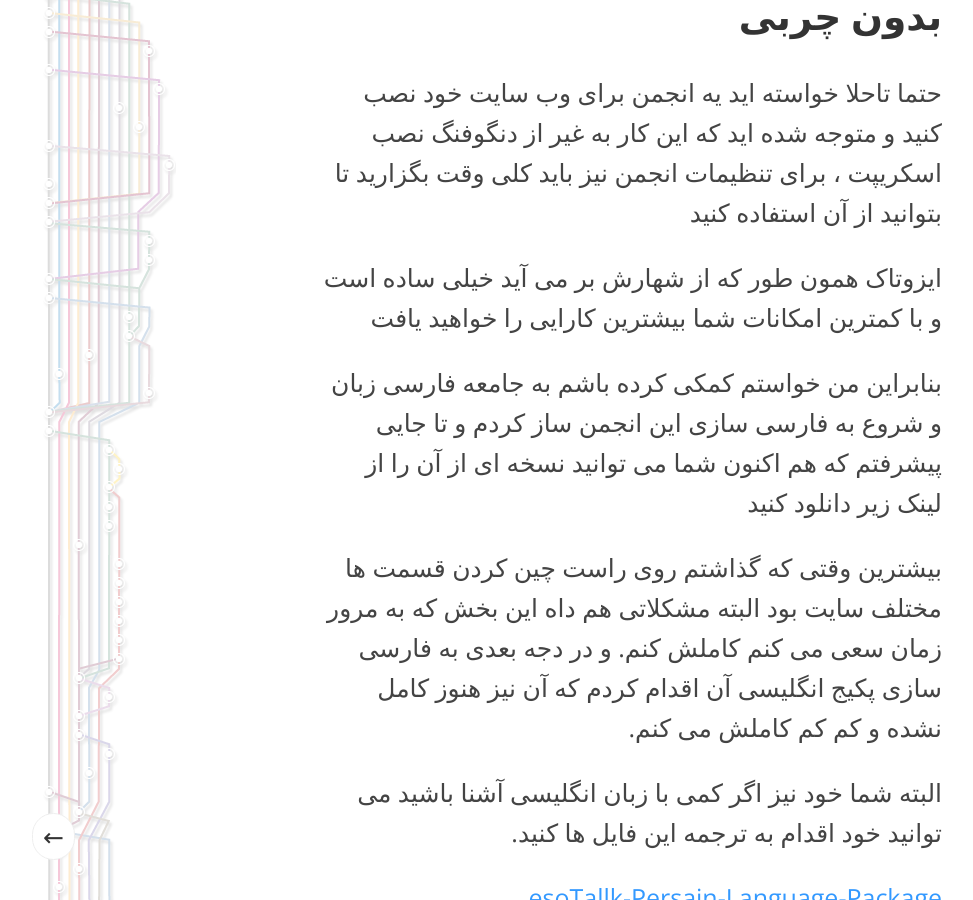
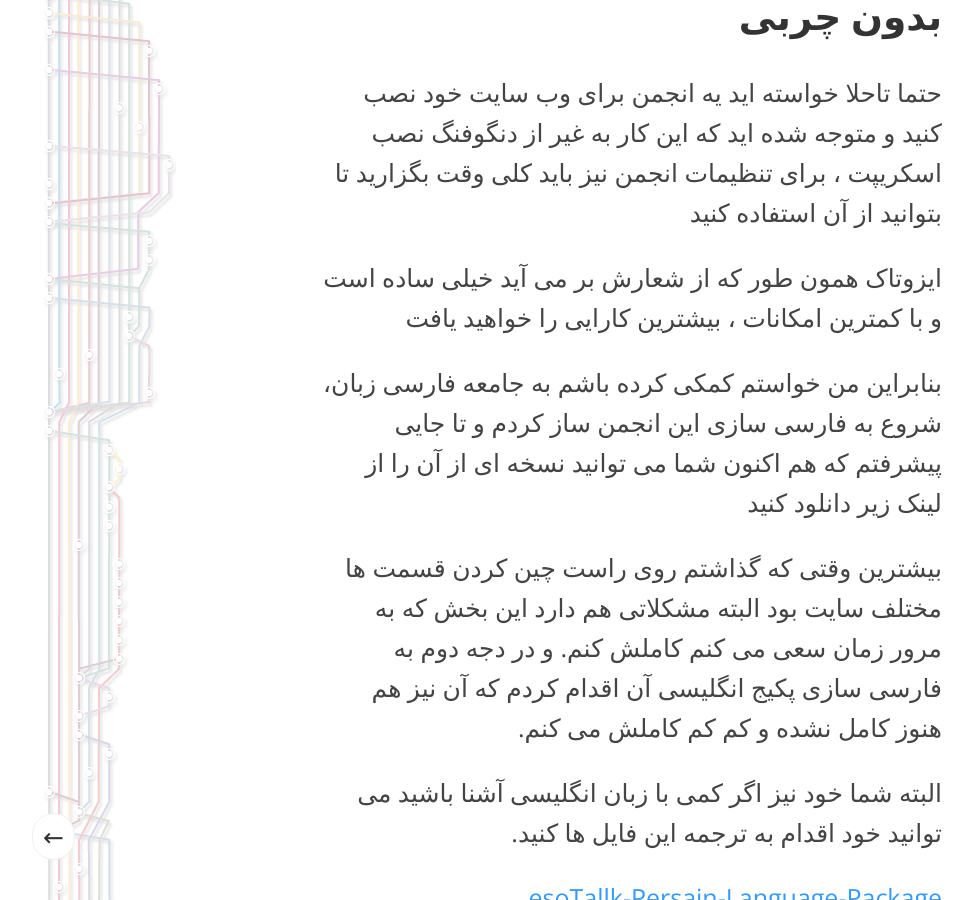
Before and after one commit to ALYREZA/blog, a Jekyll site: the page built from _posts/2014-02-26-esoTalk-Persain-Language-Package.markdown, in a window 1280 px wide and 900 px high, scrolled down 628 px. Shown: the whole window, without its empty margins (8-981 px from the left). Built offline with Jekyll 4.4.1, drawn with Linux system fonts in a browser that asks for light colours; Markdown is read by kramdown in place of the engine named in the settings; comment, search, counter and statistics services are not loaded.

Commit message:
Update 2014-02-26-esoTalk-Persain-Language-Package.markdown

```diff
--- a/_posts/2014-02-26-esoTalk-Persain-Language-Package.markdown
+++ b/_posts/2014-02-26-esoTalk-Persain-Language-Package.markdown
@@ -18,12 +18,12 @@ title: "فارسی سازی انجمن ساز ایزوتاک"
 
 حتما تاحلا خواسته اید یه انجمن برای وب سایت خود نصب کنید و متوجه شده اید که این کار به غیر از دنگوفنگ نصب اسکریپت ، برای تنظیمات انجمن نیز باید کلی وقت بگزارید تا بتوانید از آن استفاده کنید
 
-ایزوتاک همون طور که از شهارش بر می آید خیلی ساده است و با کمترین امکانات شما بیشترین کارایی را خواهید یافت
+ایزوتاک همون طور که از شعارش بر می آید خیلی ساده است و با کمترین امکانات  ، بیشترین کارایی را خواهید یافت
 
-بنابراین من خواستم کمکی کرده باشم به جامعه فارسی زبان و شروع به فارسی سازی این انجمن ساز کردم و تا جایی پیشرفتم که هم اکنون شما می توانید نسخه ای از آن را از لینک زیر دانلود کنید
+بنابراین من خواستم کمکی کرده باشم به جامعه فارسی زبان، شروع به فارسی سازی این انجمن ساز کردم و تا جایی پیشرفتم که هم اکنون شما می توانید نسخه ای از آن را از لینک زیر دانلود کنید
 
-بیشترین وقتی که گذاشتم روی راست چین کردن قسمت ها مختلف سایت بود البته مشکلاتی هم  داه این بخش که به مرور زمان سعی می کنم کاملش کنم.
-و در دجه بعدی به فارسی سازی پکیج انگلیسی آن اقدام کردم که آن نیز هنوز کامل نشده و کم کم کاملش می کنم.
+بیشترین وقتی که گذاشتم روی راست چین کردن قسمت ها مختلف سایت بود البته مشکلاتی هم  دارد این بخش که به مرور زمان سعی می کنم کاملش کنم.
+و در دجه دوم به فارسی سازی پکیج انگلیسی آن اقدام کردم که آن نیز هم هنوز کامل نشده و کم کم کاملش می کنم.
 
 
 البته شما خود نیز اگر کمی با زبان انگلیسی آشنا باشید می توانید خود اقدام به ترجمه این فایل ها کنید.
```
